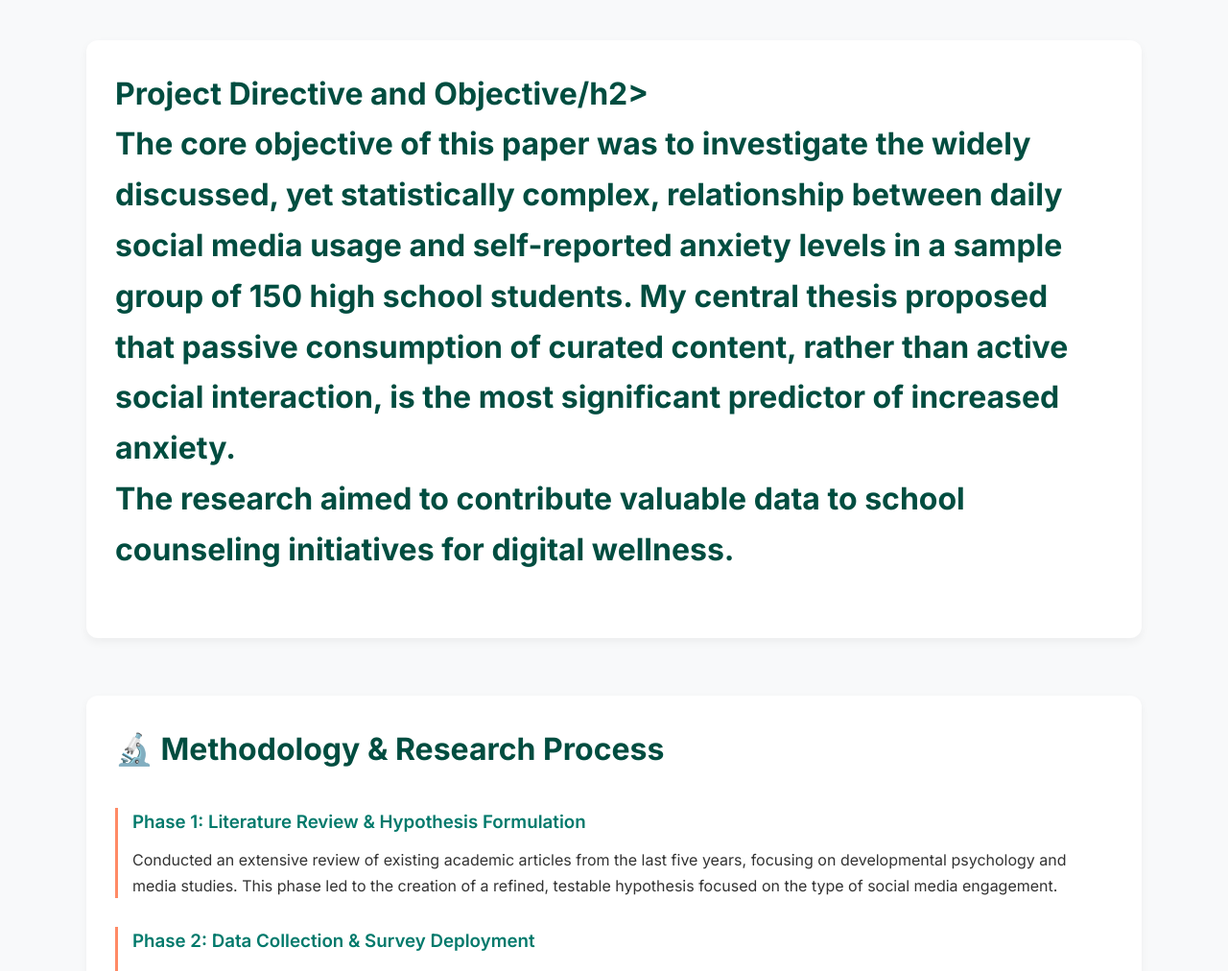
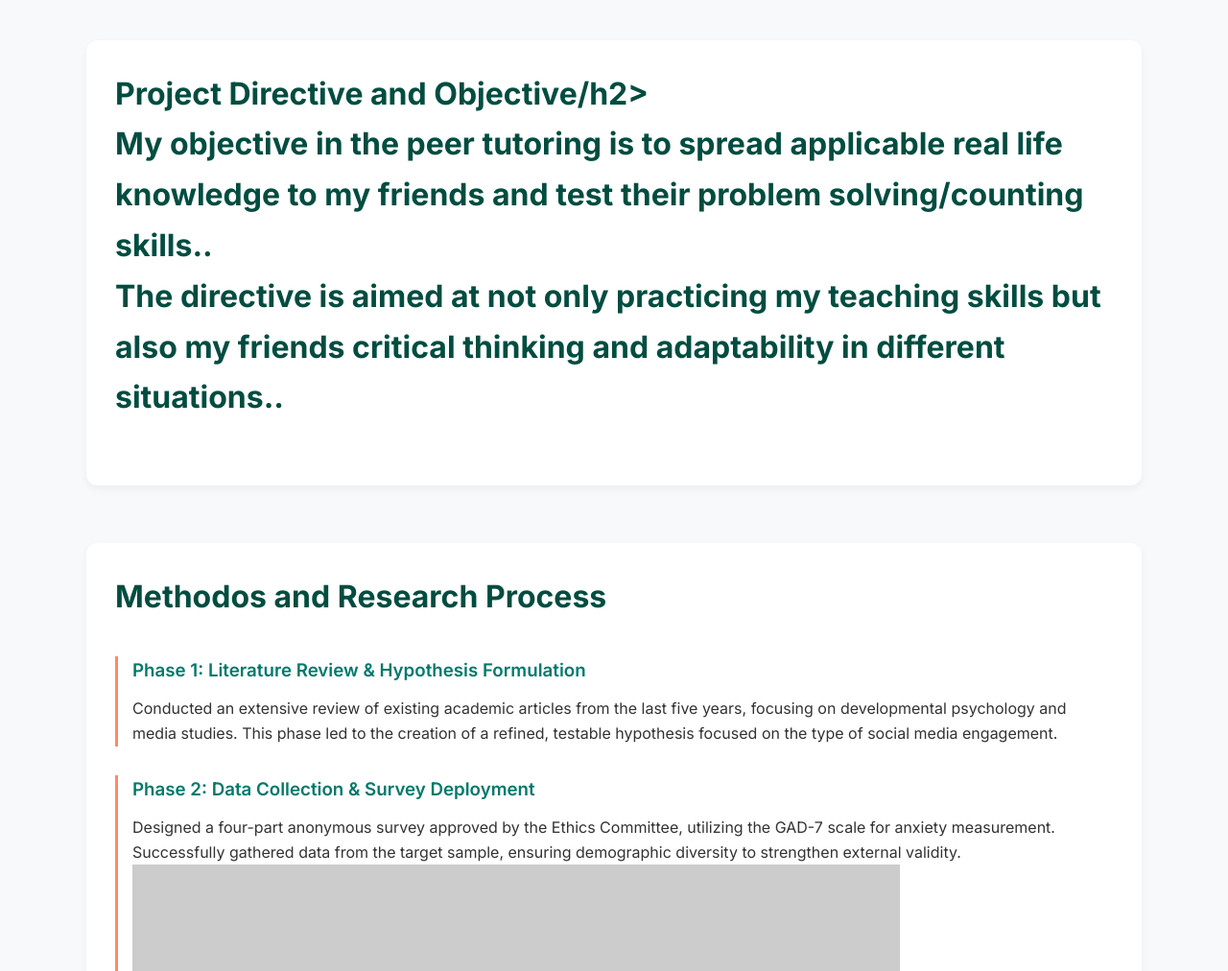
Before and after one commit to liam22541/HS.Portfolio.github.io, a plain HTML site: page Math.html in a window 1280 px wide. Shown: the part 800-1812 px from the top of the page at 96% size. Drawn offline with Linux system fonts and the light colour scheme; placeholder pictures from the web are drawn by us.

Commit message:
Update Math.html
Description

```diff
--- a/Math.html
+++ b/Math.html
@@ -253,7 +253,7 @@
             <p class="tagline">My experience in peer-tutoring about the topics of Permutation and it's connection to the License Problem.</p>
 
             <div class="project-meta">
-                <span><strong>My Role:</strong>Peer-tutorer</span>
+                <span><strong>My Role:</strong> Peer-tutorer</span>
                 <span><strong>Course/Subject:</strong> Math</span>
                 <span><strong>Duration:</strong> 2025 Term 2</span>
                 <span><strong>Tools/Methods:</strong> Methods of teaching and Canva/learning tool.</span>
@@ -268,12 +268,12 @@
 
         <section class="section-block">
             <h2>Project Directive and Objective/h2>
-            <p>The core objective of this paper was to investigate the widely discussed, yet statistically complex, relationship between daily social media usage and self-reported anxiety levels in a sample group of 150 high school students. My central thesis proposed that passive consumption of curated content, rather than active social interaction, is the most significant predictor of increased anxiety.</p>
-            <p>The research aimed to contribute valuable data to school counseling initiatives for digital wellness.</p>
+            <p>My objective in the peer tutoring is to spread applicable real life knowledge to my friends and test their problem solving/counting skills..</p>
+            <p>The directive is aimed at not only practicing my teaching skills but also my friends critical thinking and adaptability in different situations..</p>
         </section>
 
         <section class="section-block">
-            <h2>🔬 Methodology & Research Process</h2>
+            <h2>Methodos and Research Process</h2>
 
             <div class="process-step">
                 <h3>Phase 1: Literature Review & Hypothesis Formulation</h3>
```
